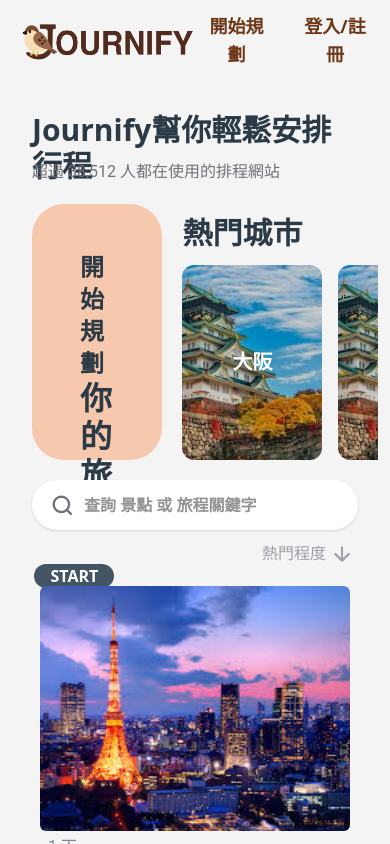
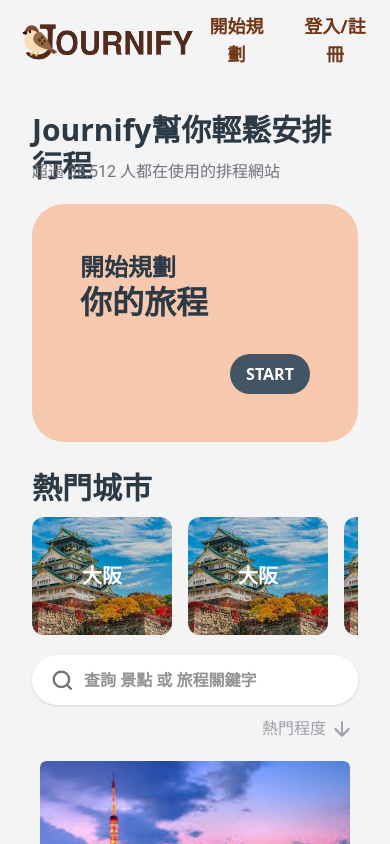
Before and after one commit to 1Hui57/Journify, a Next.js app: page / in a window 390 px wide. Shown: the top 844 px of the page. Built offline with nearby package versions, Linux system fonts and the light colour scheme.

Commit message:
style: 首頁RWD

```diff
--- a/src/app/page.tsx
+++ b/src/app/page.tsx
@@ -21,13 +21,13 @@ export default function Home() {
                 Journify幫你輕鬆安排行程
             </div>
             <p className="text-zinc-500">超過 38,512 人都在使用的排程網站</p>
-            <div className='w-full h-64 flex mt-5 gap-5'>
-                <div className='bg-primary-300 h-full w-2/5 p-12 rounded-4xl flex flex-col '>
+            <div className='w-full h-full md:h-64 flex flex-col md:flex-row mt-5 gap-5'>
+                <div className='bg-primary-300 h-full w-full md:w-2/5 p-12 rounded-4xl flex flex-col'>
                     <h3 className='text-myblue-700'>開始規劃</h3>
                     <h1 className='text-myblue-700'>你的旅程</h1>
                     <button className='text-mywhite-100 bg-myblue-600 w-20 h-10 mt-8 self-end rounded-full font-bold'>START</button>
                 </div>
-                <div className='h-full w-3/5 flex flex-col'>
+                <div className='h-full w-full md:w-3/5 flex flex-col'>
                     <h2 className="text-myblue-700 h-[80px] flex items-center">熱門城市</h2>
                     <div id="hotCounty" className="w-full h-full flex gap-x-4 overflow-x-auto">
                         <HotCounty />
```
